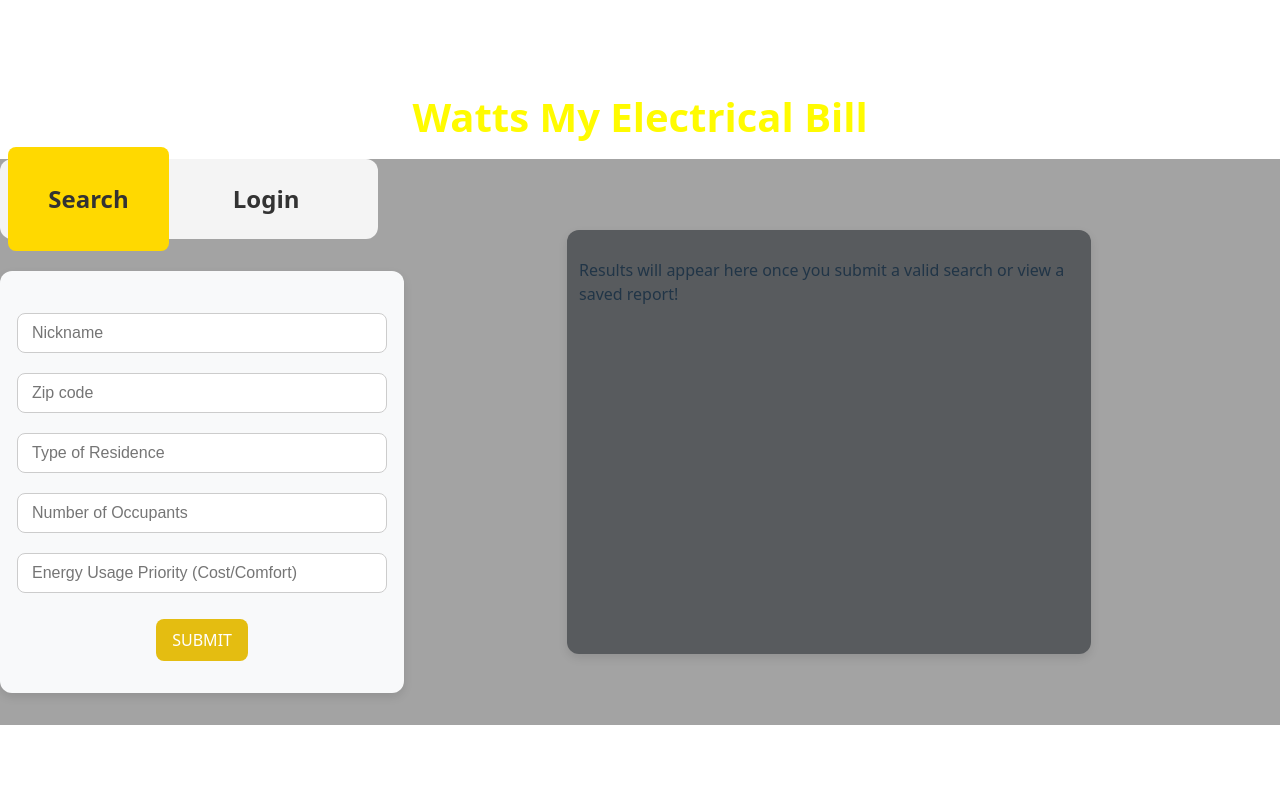
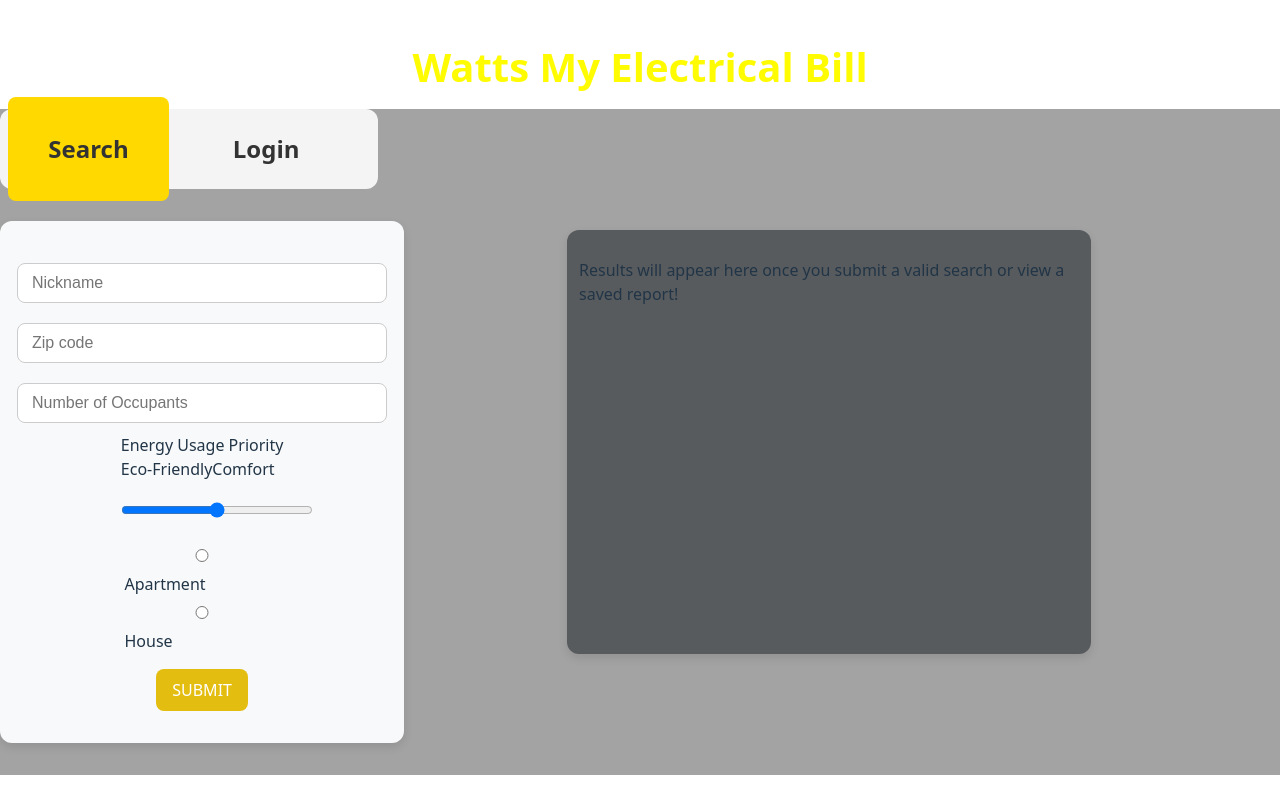
Before and after one commit to mkendall42/Watts-My-Electricity-Bill-FE-updates, a React (Vite) app: page / in a window 1280 px wide. Built offline with nearby package versions, Linux system fonts and the light colour scheme.

Commit message:
Add: Slider and Radio Button for selections

```diff
--- a/src/SearchContainer/SearchContainer.jsx
+++ b/src/SearchContainer/SearchContainer.jsx
@@ -90,14 +90,6 @@ const SearchContainer = ({ user, setResults, isNewSearch, setIsNewSearch }) => {
       />
 
       <input
-        type='text'
-        placeholder='Type of Residence'
-        name='residenceType'
-        value={residenceType}
-        onChange={e => setResidenceType(e.target.value)}
-      />
-
-      <input
         type='number'
         placeholder='Number of Occupants'
         name='occupants'
@@ -105,13 +97,47 @@ const SearchContainer = ({ user, setResults, isNewSearch, setIsNewSearch }) => {
         onChange={e => setOccupants(e.target.value)}
       />
 
-      <input
-        type='number'
-        placeholder='Energy Usage Priority (Cost/Comfort)'
-        name='energyUsage'
-        value={energyUsage}
-        onChange={e => setEnergyUsage(e.target.value)}
-      />
+      <div className="energy-slider-container">
+        <label htmlFor="energyUsage">Energy Usage Priority</label>
+        <div className="slider-labels">
+          <span>Eco-Friendly</span>
+          <span>Comfort</span>
+        </div>
+        <input
+          type="range"
+          id="energyUsage"
+          name="energyUsage"
+          min="1"
+          max="2"
+          step="0.1"
+          value={energyUsage}
+          onChange={e => setEnergyUsage(e.target.value)}
+          className="energy-slider"
+        />
+      </div>
+
+      <div className="residence-type">
+        <label>
+          <input
+            type="radio"
+            name="residenceType"
+            value="apartment"
+            checked={residenceType === "apartment"}
+            onChange={e => setResidenceType(e.target.value)}
+          />
+          Apartment
+        </label>
+        <label>
+          <input
+            type="radio"
+            name="residenceType"
+            value="house"
+            checked={residenceType === "house"}
+            onChange={e => setResidenceType(e.target.value)}
+          />
+          House
+        </label>
+      </div>
 
       <button type='submit'>SUBMIT</button>
     </form>
```
